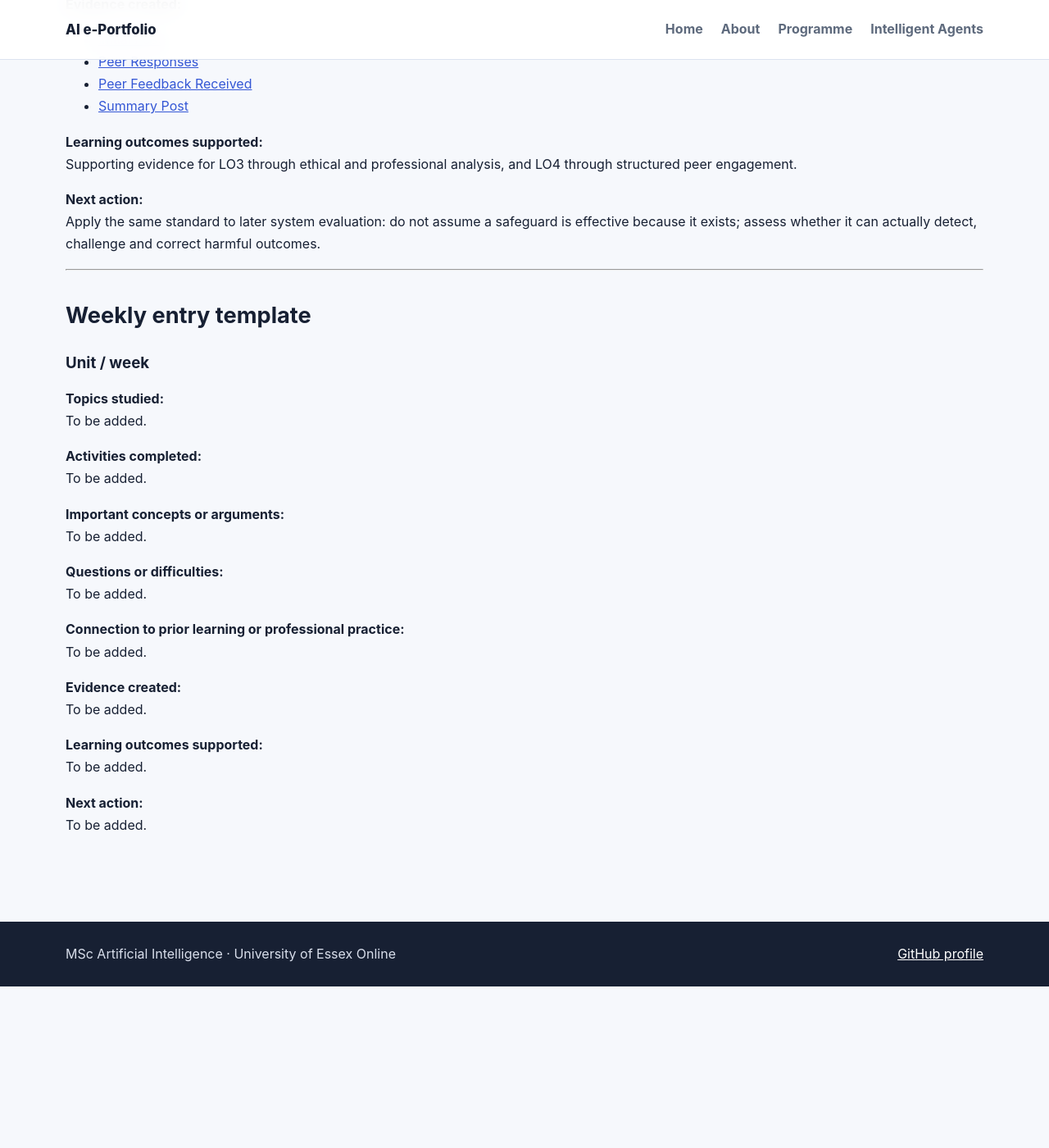
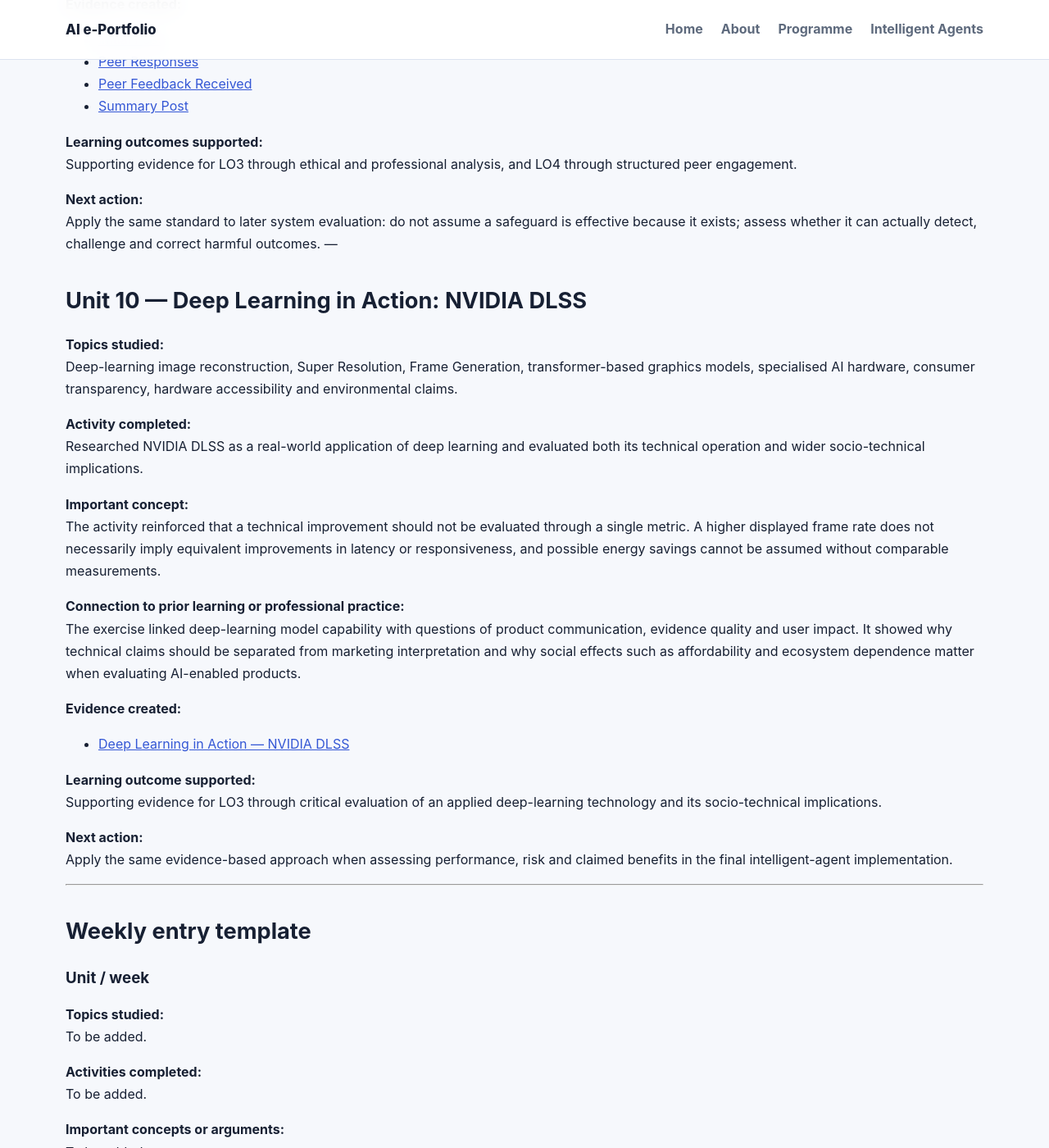
Before and after one commit to Monogios1996/Monogios1996.github.io, a Jekyll site: the page built from modules/intelligent-agents/learning-log.md, in a window 1280 px wide and 1400 px high, scrolled down 4558 px. Shown: the whole window at 82% size. Built offline with Jekyll 4.4.1, drawn with Linux system fonts in a browser that asks for light colours; before the commit the page ends 5761 px from its top, so only the background shows below that.

Commit message:
Add Unit 10 DLSS activity to learning log

```diff
--- a/modules/intelligent-agents/learning-log.md
+++ b/modules/intelligent-agents/learning-log.md
@@ -147,6 +147,30 @@ Supporting evidence for LO3 through ethical and professional analysis, and LO4 t
 
 **Next action:**
 Apply the same standard to later system evaluation: do not assume a safeguard is effective because it exists; assess whether it can actually detect, challenge and correct harmful outcomes.
+---
+
+## Unit 10 — Deep Learning in Action: NVIDIA DLSS
+
+**Topics studied:**
+Deep-learning image reconstruction, Super Resolution, Frame Generation, transformer-based graphics models, specialised AI hardware, consumer transparency, hardware accessibility and environmental claims.
+
+**Activity completed:**
+Researched NVIDIA DLSS as a real-world application of deep learning and evaluated both its technical operation and wider socio-technical implications.
+
+**Important concept:**
+The activity reinforced that a technical improvement should not be evaluated through a single metric. A higher displayed frame rate does not necessarily imply equivalent improvements in latency or responsiveness, and possible energy savings cannot be assumed without comparable measurements.
+
+**Connection to prior learning or professional practice:**
+The exercise linked deep-learning model capability with questions of product communication, evidence quality and user impact. It showed why technical claims should be separated from marketing interpretation and why social effects such as affordability and ecosystem dependence matter when evaluating AI-enabled products.
+
+**Evidence created:**
+- [Deep Learning in Action — NVIDIA DLSS]({{ '/modules/intelligent-agents/evidence/artefacts/unit-10-deep-learning-in-action-dlss/' | relative_url }})
+
+**Learning outcome supported:**
+Supporting evidence for LO3 through critical evaluation of an applied deep-learning technology and its socio-technical implications.
+
+**Next action:**
+Apply the same evidence-based approach when assessing performance, risk and claimed benefits in the final intelligent-agent implementation.
 
 ---
 
```
